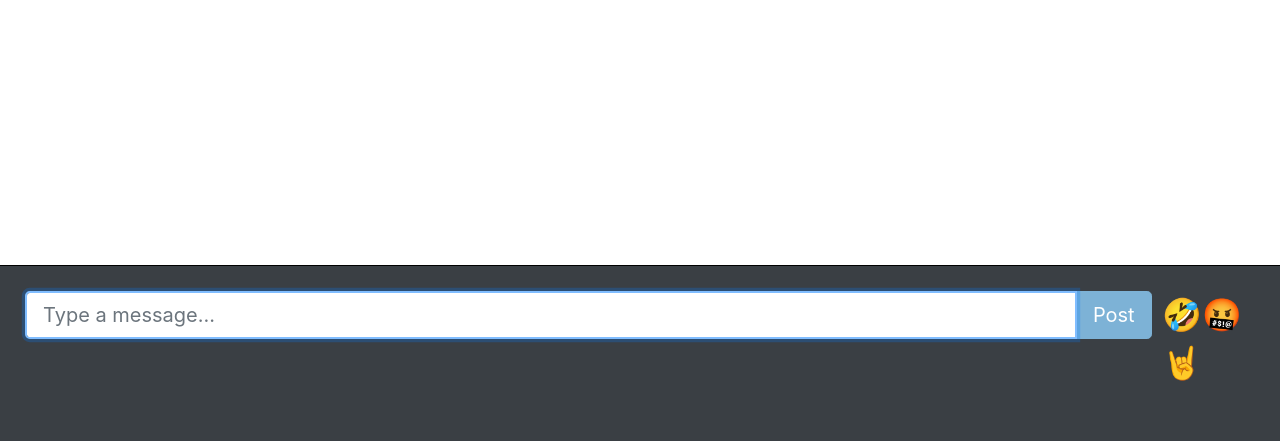
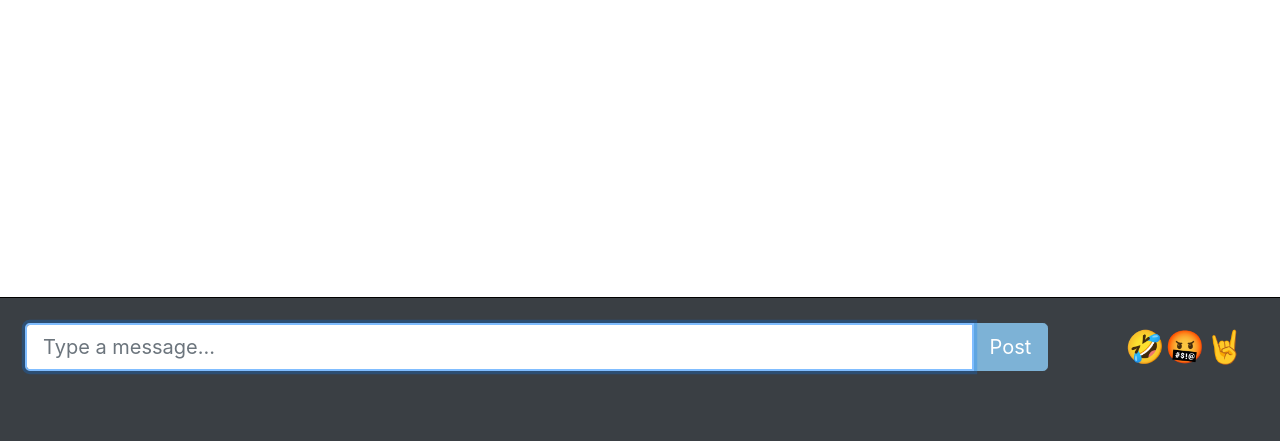
Before and after one commit to IEvangelist/signalr-chat, an ASP.NET Core app: page / in a window 1280 px wide. Shown: the part 359-800 px from the top of the page. Run offline with ASP.NET Core 8, Linux system fonts and the light colour scheme; the visitor is signed in with stand-in values (Sample User, id 1); data that the repository does not hold is empty; some libraries are stand-ins or nearby versions.

Commit message:
A few fixes

```diff
--- a/IEvangelist.SignalR.Chat/Pages/Index.cshtml
+++ b/IEvangelist.SignalR.Chat/Pages/Index.cshtml
@@ -23,7 +23,7 @@
     <section class="post-container">
         <form v-on:submit.prevent="postMessage">
             <div class="form-row">
-                <div class="form-group col-lg-11">
+                <div class="form-group col-lg-10">
                     <div class="input-group input-group-lg mb-3">
                         <input type="text" class="form-control" placeholder="Type a message..."
                                v-model="message" @@input="setTyping(true)">
@@ -32,8 +32,8 @@
                         </div>
                     </div>
                 </div>
-                <div class="form-group col-lg-1">
-                    <div class="emoji">
+                <div class="form-group col-lg-2">
+                    <div class="emoji float-right">
                         <span v-for="emoji in emojis" v-html="emoji"
                               @@click="appendToMessage(emoji)">
                         </span>
--- a/IEvangelist.SignalR.Chat/wwwroot/css/site.css
+++ b/IEvangelist.SignalR.Chat/wwwroot/css/site.css
@@ -195,6 +195,7 @@ header {
 }
 
 .emoji {
+    padding-right: 10px;
     font-size: 2rem;
     transition: ease-in-out all .5s;
 }
```
Also changed, not shown: IEvangelist.SignalR.Chat/Bots/ChatBotService.cs (+6 -6 lines).
